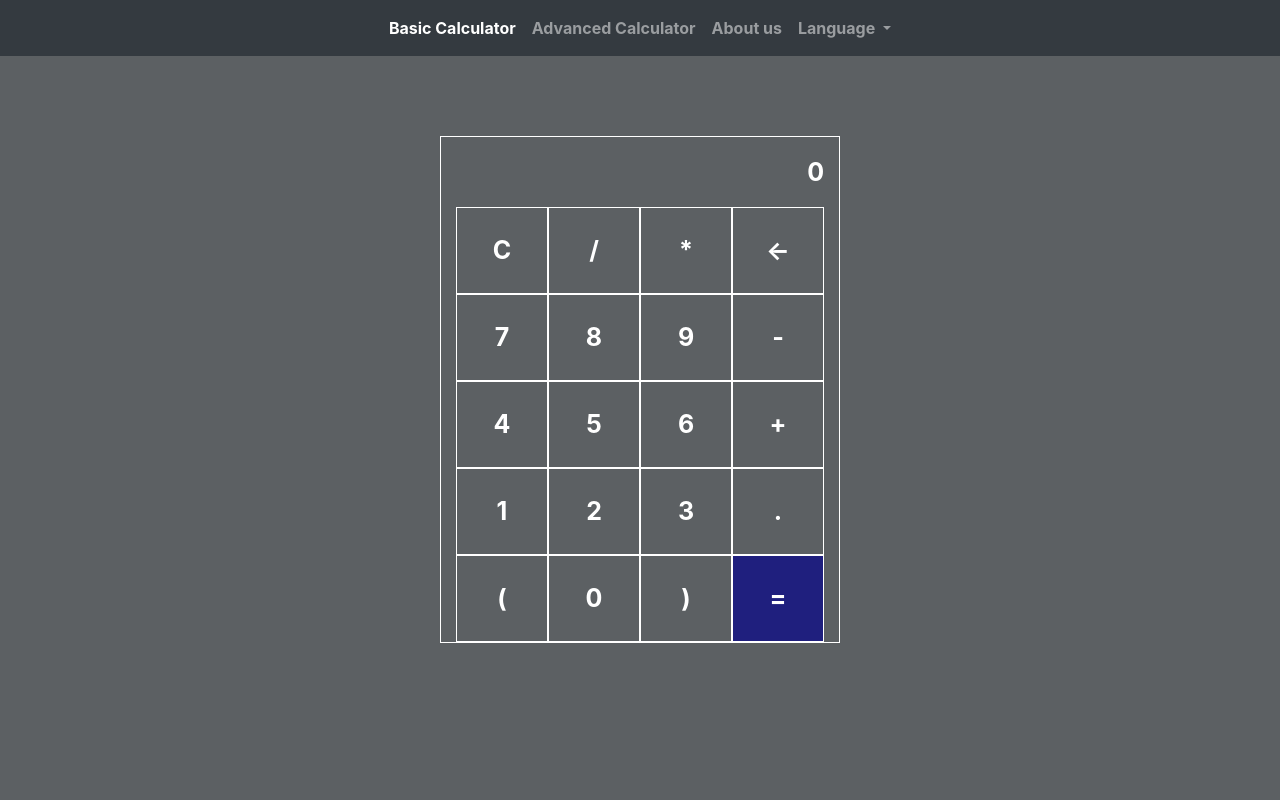
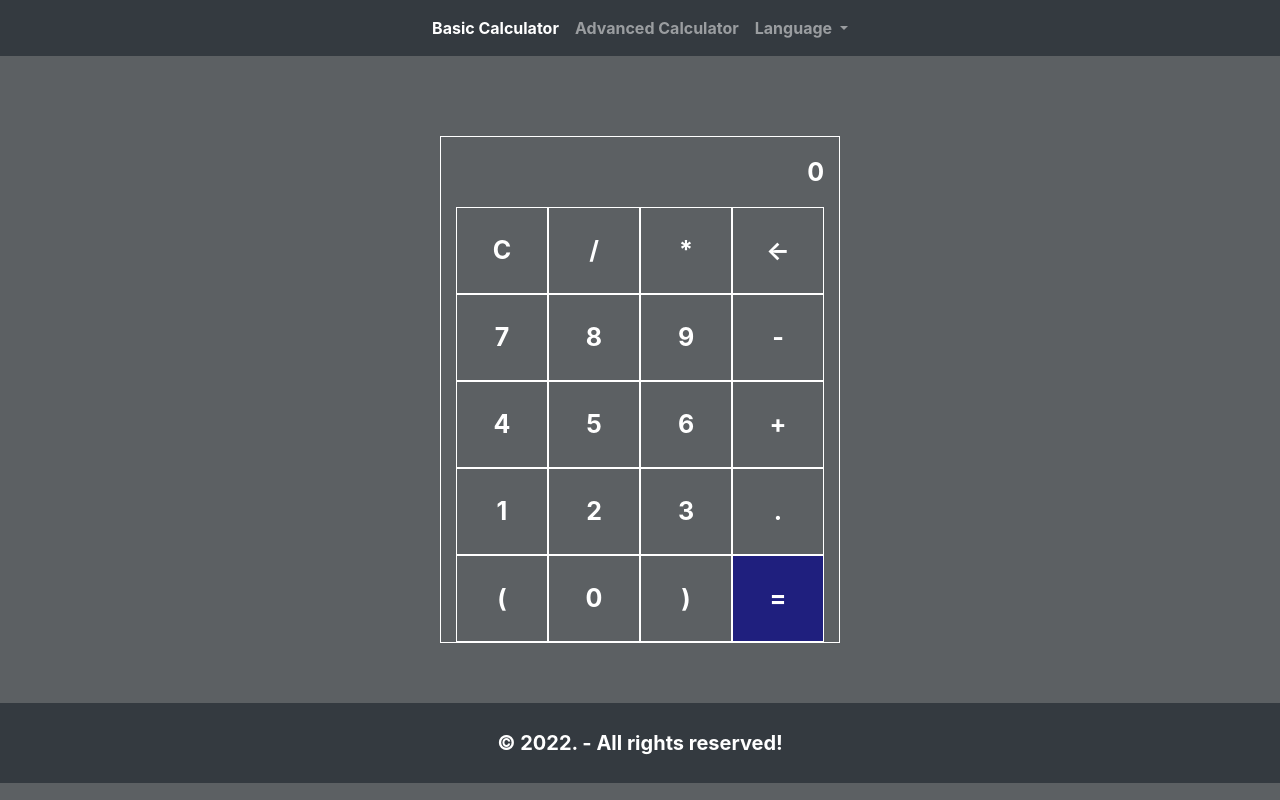
Before and after one commit to snupierik2001/SZFM-mini-project, a plain HTML site: page Src/index.html in a window 1280 px wide. Drawn offline with nearby package versions, Linux system fonts and the light colour scheme.

```diff
--- a/Src/index.html
+++ b/Src/index.html
@@ -26,10 +26,6 @@
 
             <li class="nav-item">
               <a class="nav-link" href="advanced_calculator/advanced_calculator_en.html">Advanced Calculator</a>
-            </li>
-
-            <li class="nav-item">
-              <a class="nav-link" href="about_us/about_us_en.html">About us</a>
             </li>
 
             <li class="nav-item dropdown">
@@ -74,11 +70,15 @@
         </div>
     </div>
   </section>
-</body>
+
+  <footer>&copy; 2022. - All rights reserved!</footer>
+
   <!-- Optional JavaScript -->
   <!-- jQuery first, then Popper.js, then Bootstrap JS -->
   <script src="index.js"></script>
   <script src="https://code.jquery.com/jquery-3.3.1.slim.min.js" integrity="sha384-q8i/X+965DzO0rT7abK41JStQIAqVgRVzpbzo5smXKp4YfRvH+8abtTE1Pi6jizo" crossorigin="anonymous"></script>
   <script src="https://cdnjs.cloudflare.com/ajax/libs/popper.js/1.14.7/umd/popper.min.js" integrity="sha384-UO2eT0CpHqdSJQ6hJty5KVphtPhzWj9WO1clHTMGa3JDZwrnQq4sF86dIHNDz0W1" crossorigin="anonymous"></script>
   <script src="https://stackpath.bootstrapcdn.com/bootstrap/4.3.1/js/bootstrap.min.js" integrity="sha384-JjSmVgyd0p3pXB1rRibZUAYoIIy6OrQ6VrjIEaFf/nJGzIxFDsf4x0xIM+B07jRM" crossorigin="anonymous"></script>
+
+  </body>
   </html>
--- a/Src/style.css
+++ b/Src/style.css
@@ -60,5 +60,5 @@ footer
 	background-color: #343a40;
 	color: white;
 	padding: 25px;
-	margin-top: 30px;
+	margin-top: 60px;
 }
```
Also changed, not shown: 1 other file. Lines whose indentation alone changed are shown as unchanged.
